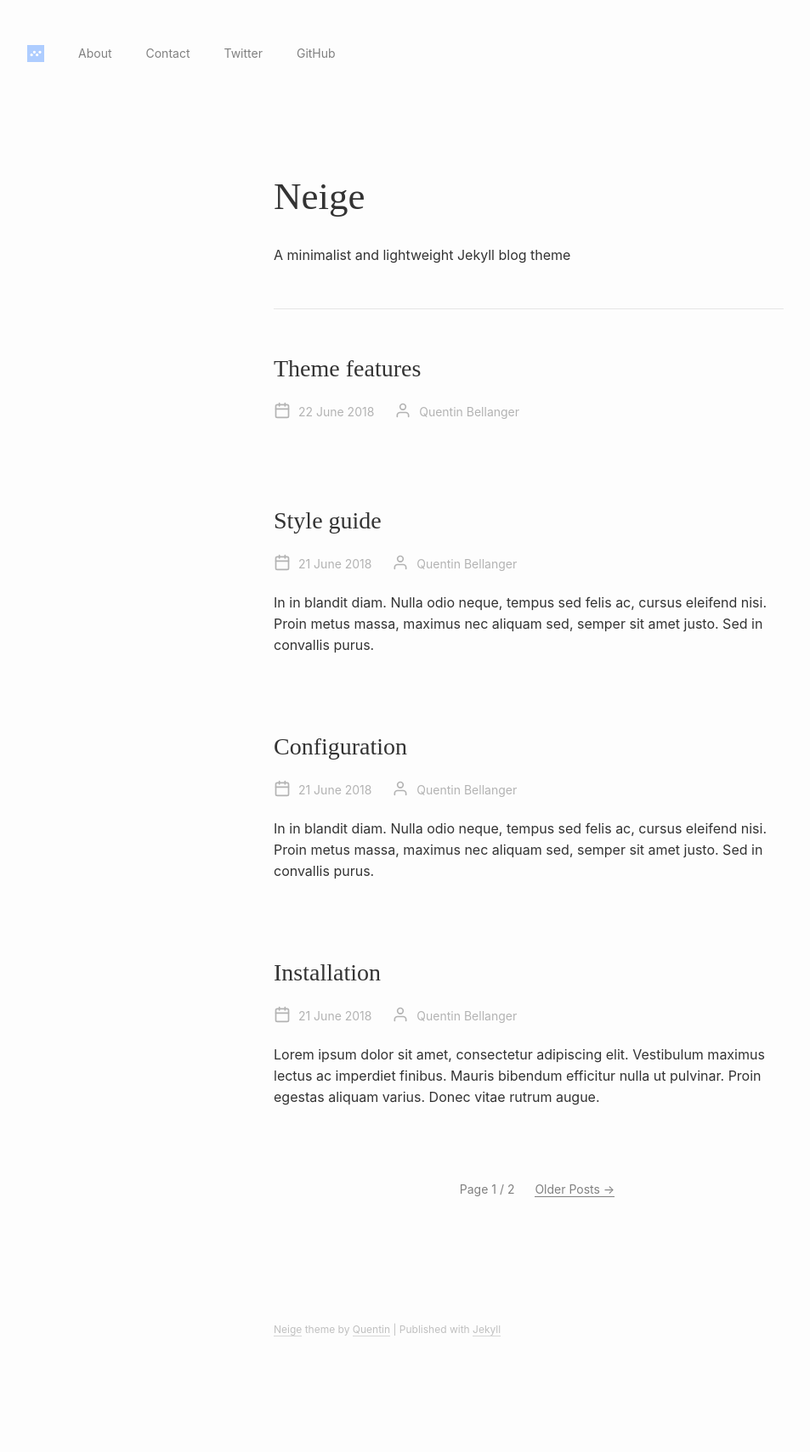
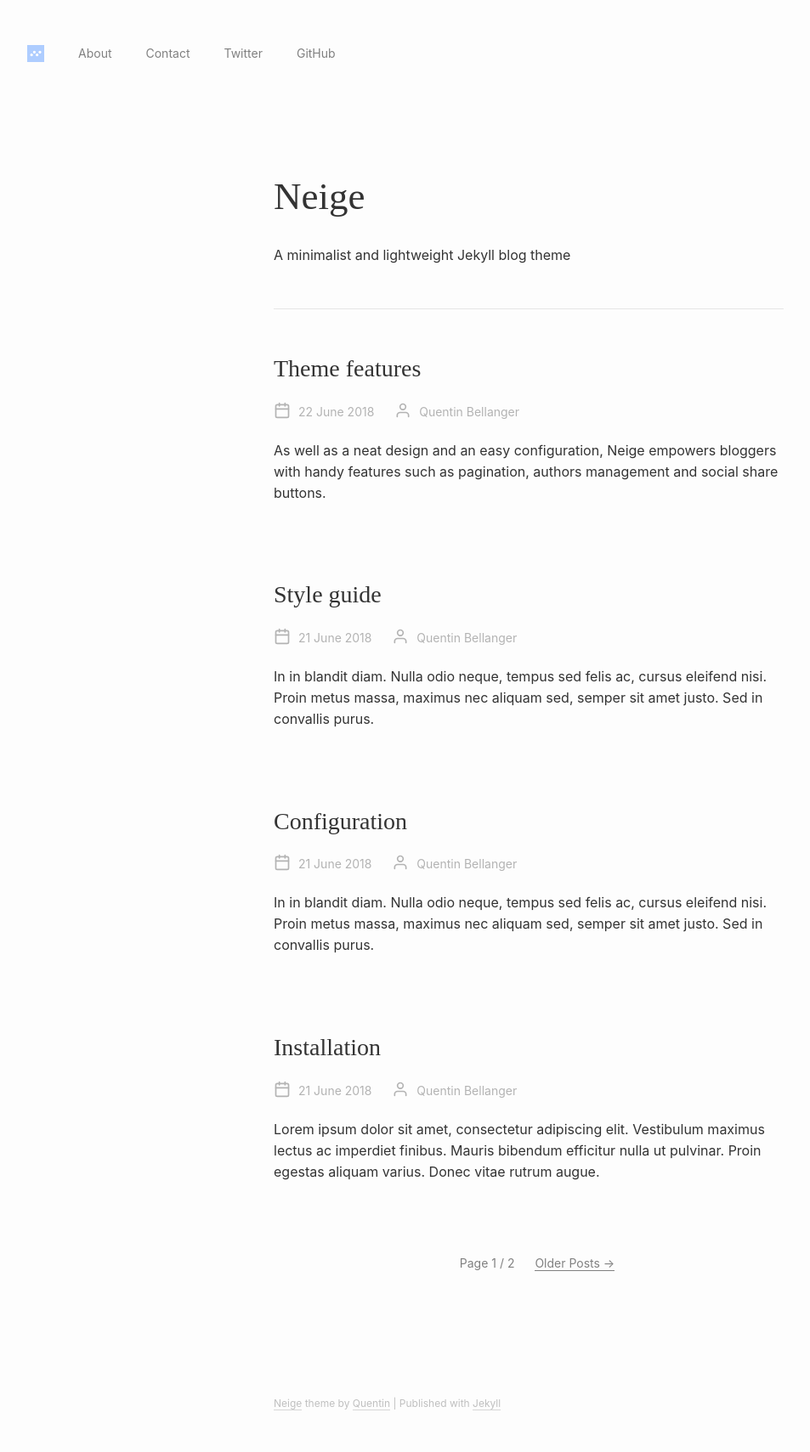
Before and after one commit to bellangerq/neige-theme, a Jekyll site: the page built from index.html, in a window 1280 px wide. Shown: the whole page at 85% size, without its empty margins (18-971 px from the left). Built offline with Jekyll 4.4.1, drawn with Linux system fonts in a browser that asks for light colours; the list of posts is cut into pages by our own code; before the commit the page ends 1622 px from its top, so only the background shows below that.

Commit message:
Updated Features

```diff
--- a/_posts/2018-06-22-features.markdown
+++ b/_posts/2018-06-22-features.markdown
@@ -1,7 +1,8 @@
 ---
 title: Theme features
 date: 2018-06-22 12:15:00 Z
-description:
+description: As well as a neat design and an easy configuration, Neige empowers bloggers
+  with handy features such as pagination, authors management and social share buttons.
 author: quentin
 ---
 
```
